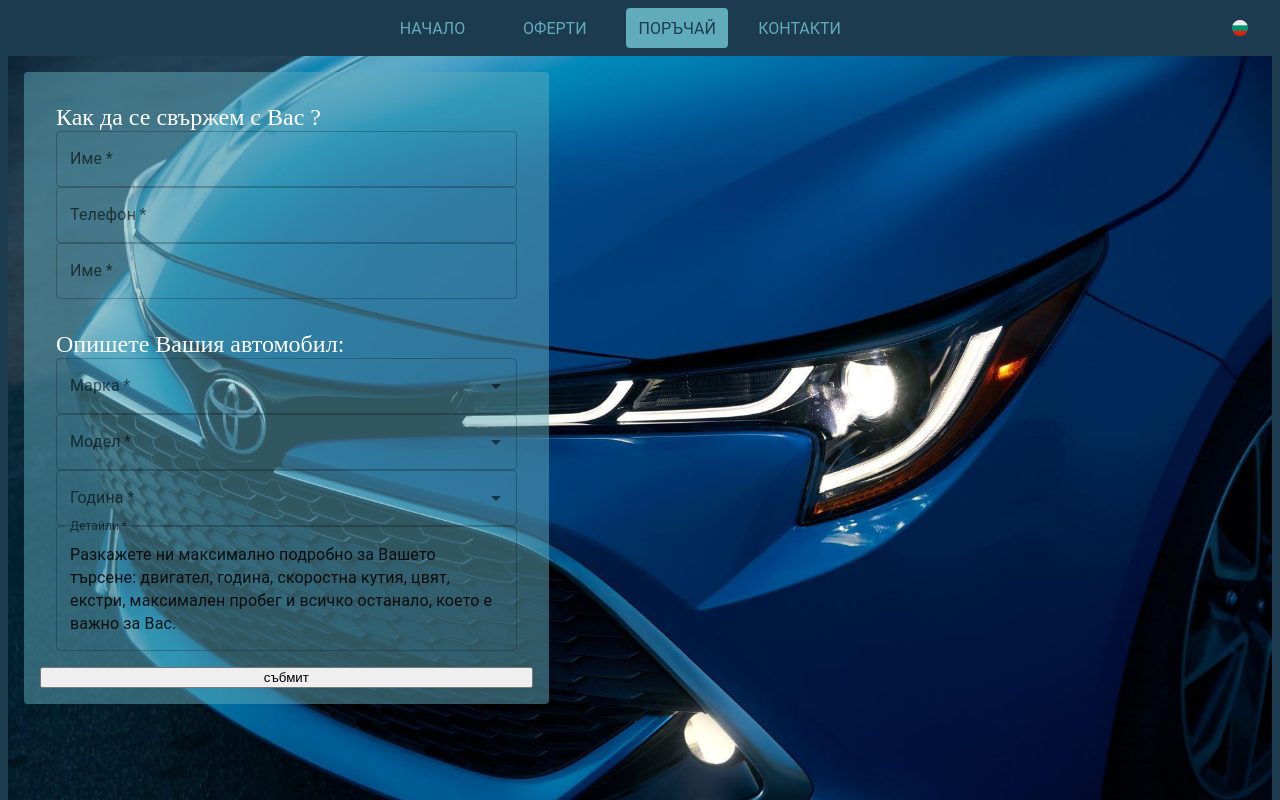
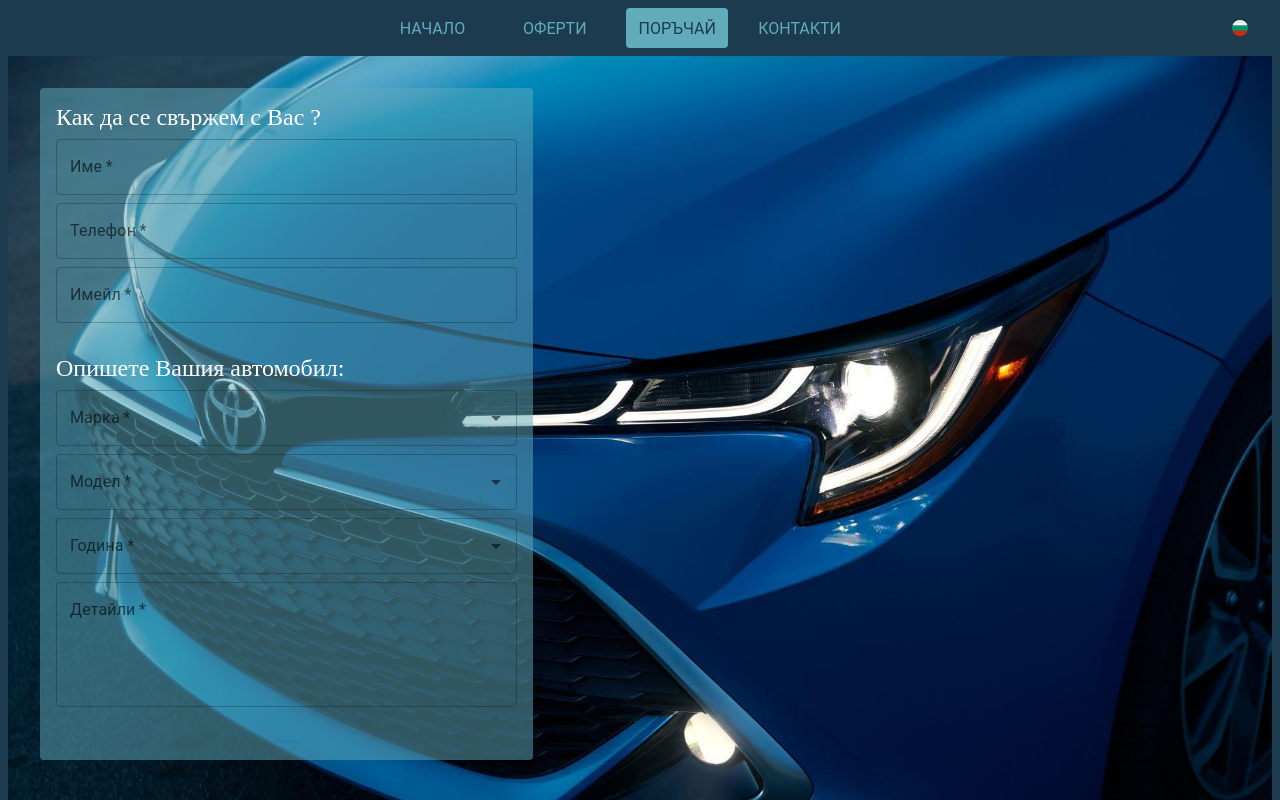
Before and after one commit to pseudogode/Carate, a React (Vite) app: page /order in a window 1280 px wide. Built offline with nearby package versions, Linux system fonts and the light colour scheme.

Commit message:
Minor improvements on order form

```diff
--- a/src/pages/contacts/contacts.module.scss
+++ b/src/pages/contacts/contacts.module.scss
@@ -13,6 +13,8 @@
   color: white;
   display: flex;
   height: 100%;
+  overflow: auto;
+  scrollbar-color: $secondary $primary;
 }
 
 .icon {
--- a/src/pages/order/order.module.scss
+++ b/src/pages/order/order.module.scss
@@ -1,9 +1,11 @@
 @import '/src/theme/colors';
 
 .root {
+  scrollbar-color: $secondary $primary;
   padding: 16px;
   color: white;
   height: 100%;
+  overflow: auto;
 }
 
 .padding {
@@ -12,7 +14,7 @@
 
 .formContainer {
   background-color: $secondary-fade5;
-  padding: 16px;
+  margin: 16px;
   width: 40%;
   border-radius: 4px;
 }
@@ -25,6 +27,10 @@
 .section {
   display: flex;
   flex-direction: column;
+
+  > div {
+    margin-top: 8px;
+  }
 }
 
 .sectionHeading {
--- a/src/pages/order/order.tsx
+++ b/src/pages/order/order.tsx
@@ -3,7 +3,7 @@ import classes from './order.module.scss';
 import ToyotaWallpaper from '../../assets/toyota-wallpaper.jpg'
 import { Controller, useForm } from "react-hook-form";
 import { useTranslate } from "../../hooks/use-translate";
-import { Autocomplete, TextField } from "@mui/material";
+import { Autocomplete, Button, TextField } from "@mui/material";
 import { carService } from "../../services/car-service/car-service";
 import { useEffect } from "react";
 
@@ -52,12 +52,12 @@ function Order() {
             />
             <Controller
               control={control}
-              name='name'
+              name='email'
               render={({ field: {onChange, ref} }) => (
                 <TextField
                   ref={ref}
                   onChange={onChange}
-                  label={t('name')}
+                  label={t('email')}
                   required
                 />
               )}
@@ -109,20 +109,19 @@ function Order() {
                 <TextField
                   ref={ref}
                   multiline
-                  rows={4}
+                  minRows={2}
+                  maxRows={4}
                   onChange={onChange}
-                  onFocus={(e) => e.target.value  = e.target.value === t('description') ? '' : e.target.value }
-                  onBlur={(e) => { e.target.value = e.target.value === '' ? t('description') : e.target.value }  }
                   label={t('details')}
-                  defaultValue={t('description')}
+                  placeholder={t('description')}
                   required
                 />
               )}
             />
           </Box>
-          <button type="submit">
-            събмит
-          </button>
+          <Button type="submit">
+            -----
+          </Button>
         </form>
       </Box>
     </Box>
```
